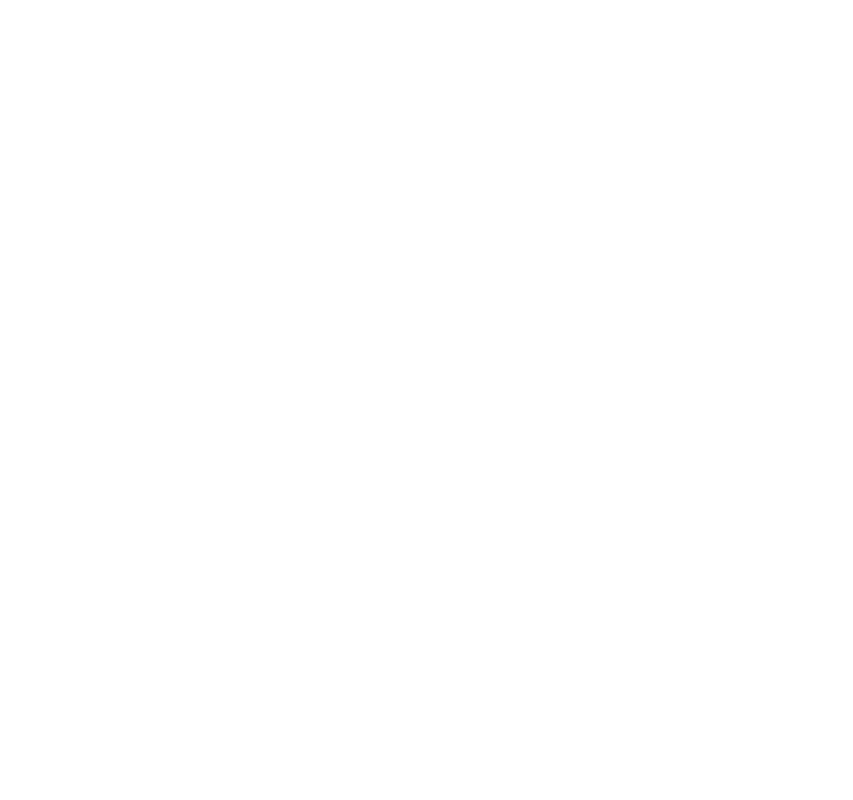
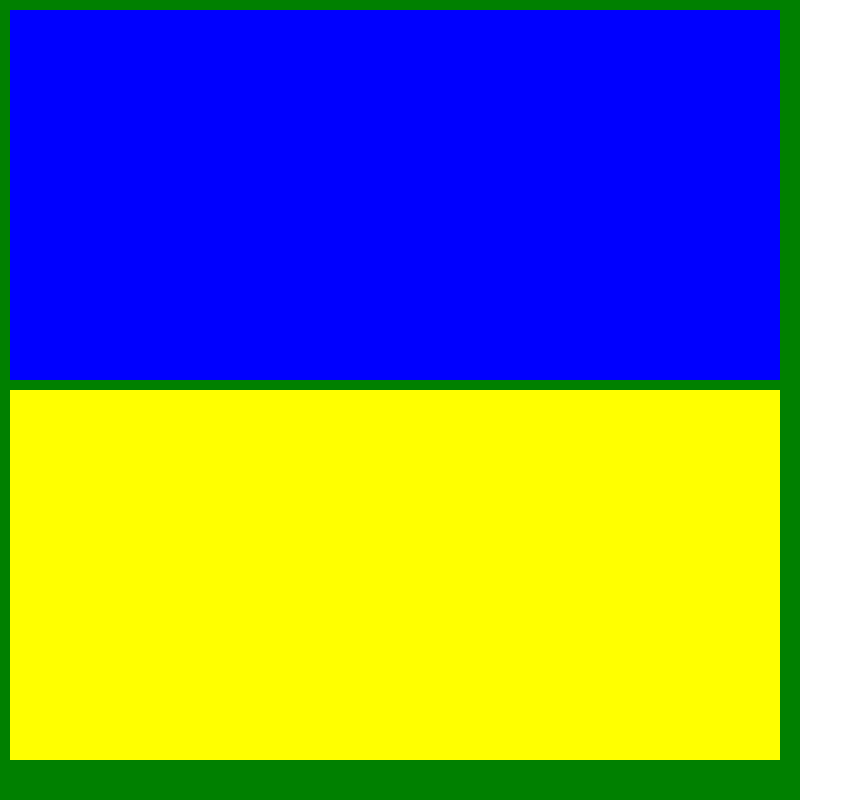
Before and after one commit to DIablo9946/htmlcss-shop, a plain HTML site: page index.html in a window 1280 px wide. Shown: the whole page, without its empty margins (0-853 px from the left). Drawn offline with Linux system fonts and the light colour scheme.

Commit message:
Visual scheleton for the project part 2#

```diff
--- a/style.css
+++ b/style.css
@@ -1,13 +1,31 @@
 /* Creo i primi blochhi per vedere se tutte le funzionalità sono apposto */
 
-#container {
-  background-color: lightgreen;
+* {
+  margin: 0;
+  padding: 0;
+
 }
 
-.upper {
-  background-color: lightblue;
+#container {
+  background-color: green;
+  width: 800px;
+  height: 800px;
+  position: absolute;
 }
 
-.bottomside {
-  background-color: lightyellow;
+#upper {
+  background-color: blue;
+  width: 760px;
+  height: 360px;
+  padding: 5px;
+  margin: 10px 10px;
+
 }
+
+#downside {
+  background-color: yellow;
+  width: 760px;
+  height: 360px;
+  padding: 5px;
+  margin: 10px 10px;
+}
```
